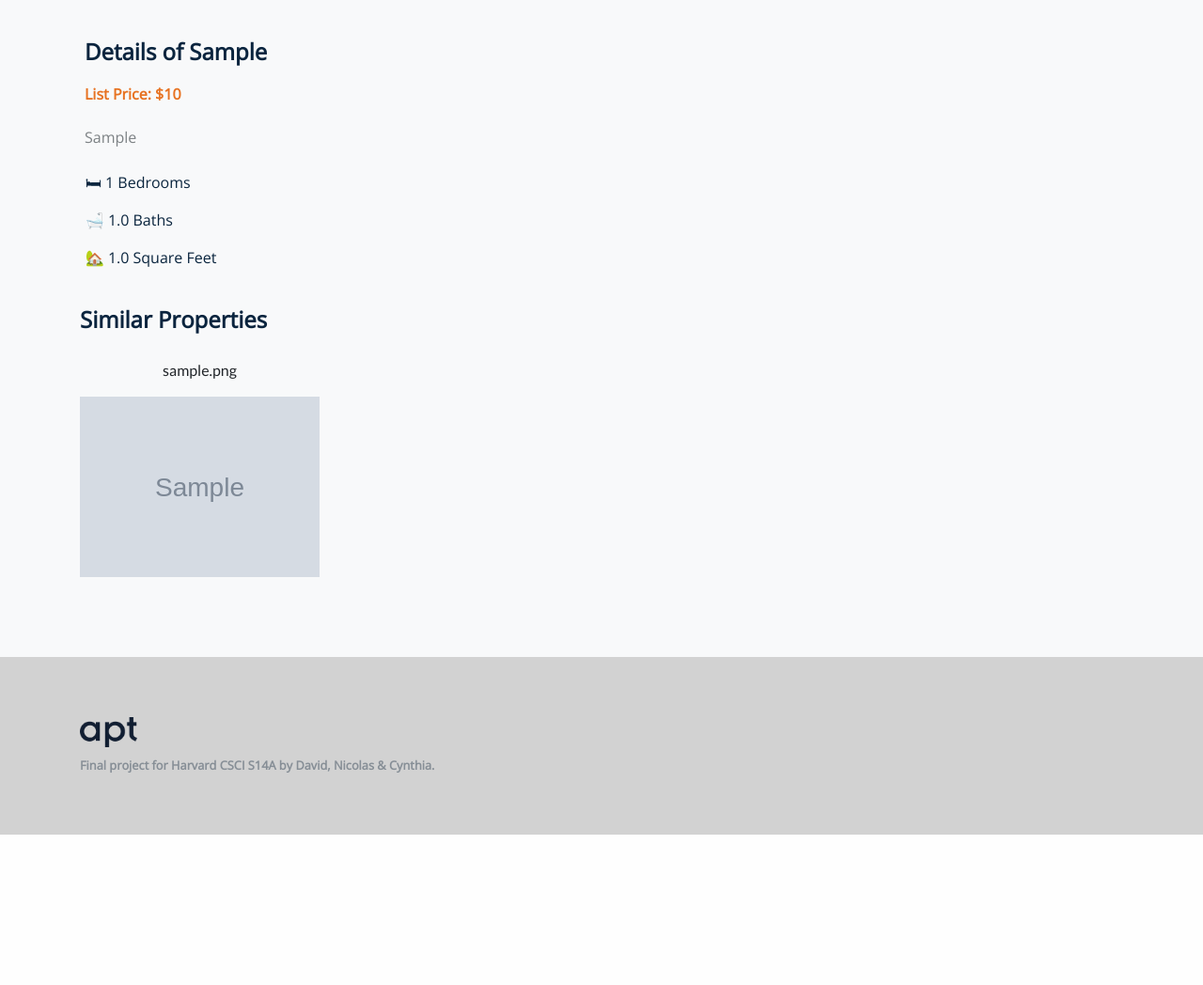
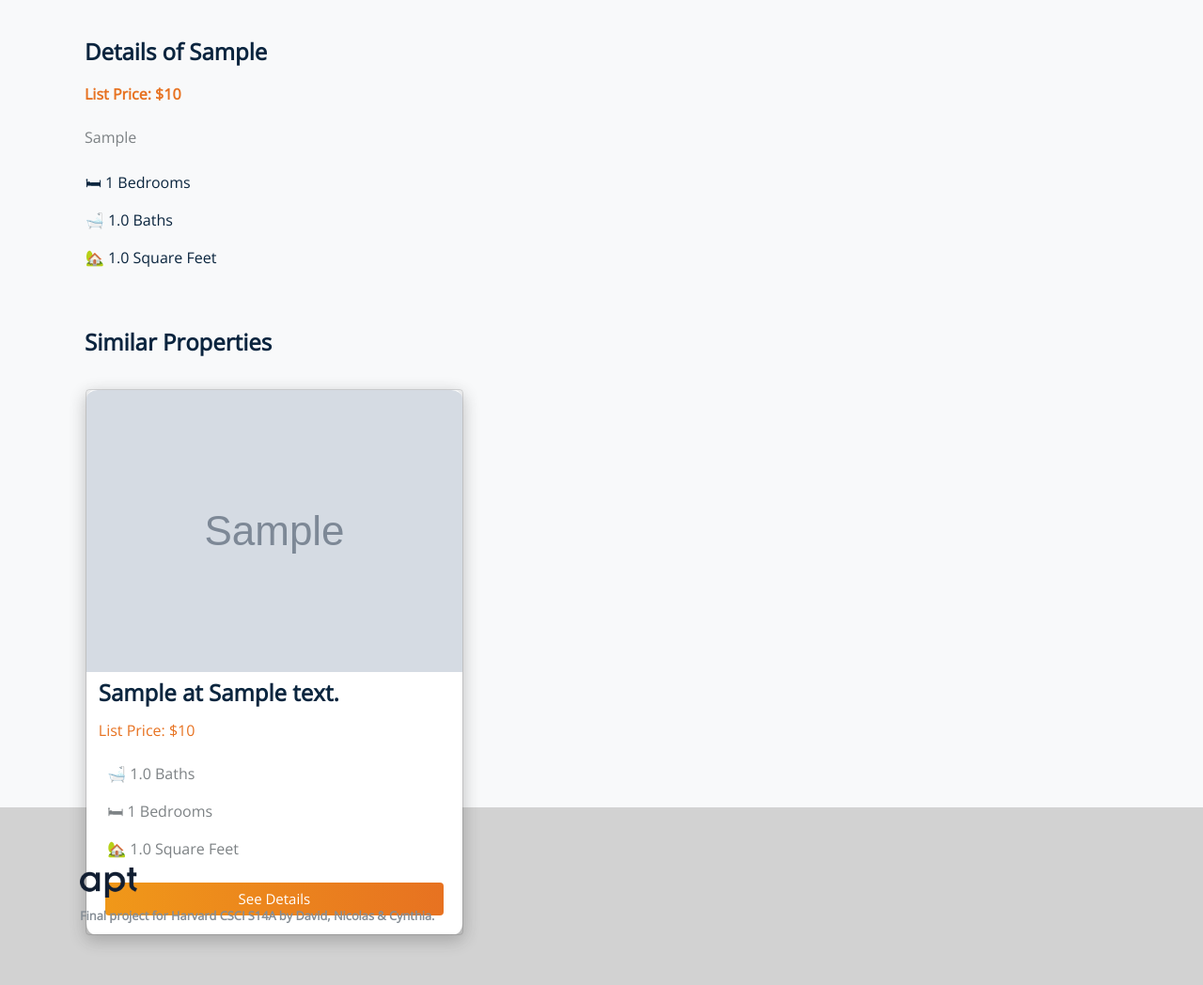
Before and after one commit to davidcrowe/apt, a Flask app: template templates/property-detail.html in a window 1280 px wide. Shown: the part 456-1504 px from the top of the page at 94% size. Before the commit the page ends 1344 px from the top, so only its background shows below. Run offline with Flask 2, Linux system fonts and the light colour scheme; the template is opened without the code that fills it: values that come from a table or form of the project are taken from there, others are empty; tables that the repository leaves empty hold one stand-in row (values such as "Sample post"); grey boxes marked "Sample" are stand-in pictures; some libraries are stand-ins or nearby versions.

Commit message:
Added Cards for suggested results

```diff
--- a/templates/property-detail.html
+++ b/templates/property-detail.html
@@ -10,7 +10,7 @@
 		</div>
 	</div>
 </header>
-<section class="features-icons bg-light text-center" style="height: 700px;">
+<section class="features-icons bg-light text-center" style="height: 860px;">
 	<div class="container" style="width: 95%;">
 		<div class="row" style="width: 100%;margin-top: -70px;">
 			<div class="col" style="height: 50px;padding-left: 0px;margin-left: 20px;font-weight: bold;font-style: normal;">
@@ -46,22 +46,32 @@
 		<!-- End: Intro -->
 
 
-
+<br>
 		<!-- Start: Photos -->
-		<h1 class="mb-5" style="text-align: left;font-family: 'Open Sans', sans-serif;font-weight: bold;font-size: 24px;color: #0a243e;">Similar Properties</h1>
-		<div class="row photos" style="margin-top: -20px; margin-bottom: 20px;">
+		<h1 class="mb-5" style=" margin-left: 5px;text-align: left;font-family: 'Open Sans', sans-serif;font-weight: bold;font-size: 24px;color: #0a243e;">Similar Properties</h1>
+		<div class="row photos" style="margin-left: -17px; margin-top: -35px;">
 
 {% for result in final_product %}
 
-			<div class="col-sm-6 col-md-4 col-lg-3 item">
-				<p>{{result.photo_url}}</p>
-				<a data-lightbox="photos" href="#"><img class="img-fluid" src="{{result.photo_url}}"></a>
-			</div>
+
+<div class="col-md-6 d-lg-flex justify-content-lg-start align-items-lg-start" style="padding: 2%;">
+	<div class="card d-lg-flex" style="background-color: rgba(255,255,255,0);/*top: -12pc;*/">
+		<div class="card-body" style="width: 100%px;background-color: #ffffff;height: 100%;-webkit-box-shadow: 0px 5px 16px 3px rgba(43,43,43,0.23);box-shadow: 0px 5px 16px 3px rgba(43,43,43,0.23);border-radius: 2%;padding: 0;"><img src="{{ result.photo_url }}" style="width: 100%; margin 0%; border-radius: 3% 3% 0% 0%;">
+			<h4 class="card-title" style="font-weight: black;color: #0a253e;padding: 2%;margin: 0;margin-bottom: 0;text-align: left;font-family: 'Open Sans', sans-serif;margin-left: 5px;">{{ result.style }} at {{result.address}}</h4>
+			<h6 class="" style="text-align: left;padding: 2%;margin-bottom: 0;font-family: 'Open Sans', sans-serif;font-style: normal;font-weight: normal;margin-left: 5px; color: #e77221;">List Price: ${{ result.list_price }}</h6>
+			<h6 style="font-size: 10px; color: #Ffffff;">...</h6>
+			<p class="card-text" style="padding: 2%;text-align: left;margin-left: -1px;margin-bottom: 0;margin-top: -3%;font-family: 'Open Sans', sans-serif;font-size: 16px;color: #7d8285;"><i class="la la-bed" style="padding: 2%;color: #e77221;"></i> &#128705; {{ result.baths }} Baths</p>
+			<p class="card-text" style="padding: 2%;text-align: left;margin-left: -1px;margin-bottom: 0;font-family: 'Open Sans', sans-serif;color: #7d8285;"><i class="la la-bed" style="padding: 2%;color: #e77221;"></i> &#128719; {{ result.beds }} Bedrooms</p>
+			<p class="card-text" style="padding: 2%;text-align: left;margin-left: -1px;margin-bottom: 4%;font-family: 'Open Sans', sans-serif;color: #7d8285;"><i class="la la-birthday-cake" style="padding: 2%;color: #e77221;"></i> &#127969; {{ result.sqft }} Square Feet</p>
+			<a href="{{ url_for('property_detail', cid=result.cid) }}"> <button class="btn btn-primary" type="button" style="margin-bottom: 5%;width: 90%;font-weight: normal;border-width: 0;background: #FF512F;fallback for old browsers */background: -webkit-linear-gradient(to right, #F09819, #FF512F);background: linear-gradient(to right, #F09819, #e77221);font-family: 'Open Sans', sans-serif;font-size: 15px;margin-right: 5%;margin-left: 5%;">See Details</button></div>
+		</a>
+	</div>
+</div>
+
+{% endfor %}
 
 			<!-- End: Photos -->
 		</div>
 
-{% endfor %}
-
 		</br>
 </section> {% endblock %}
```
